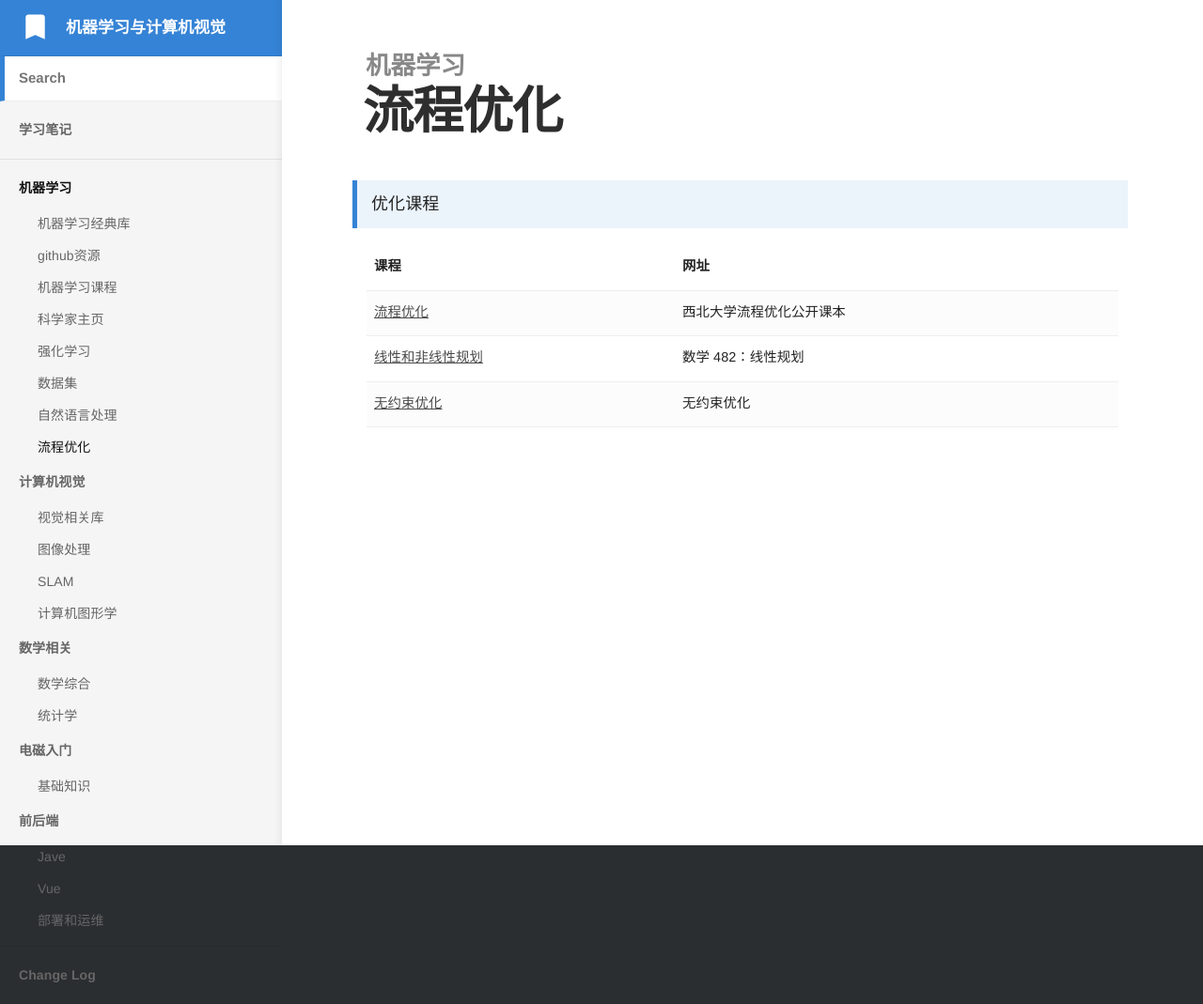
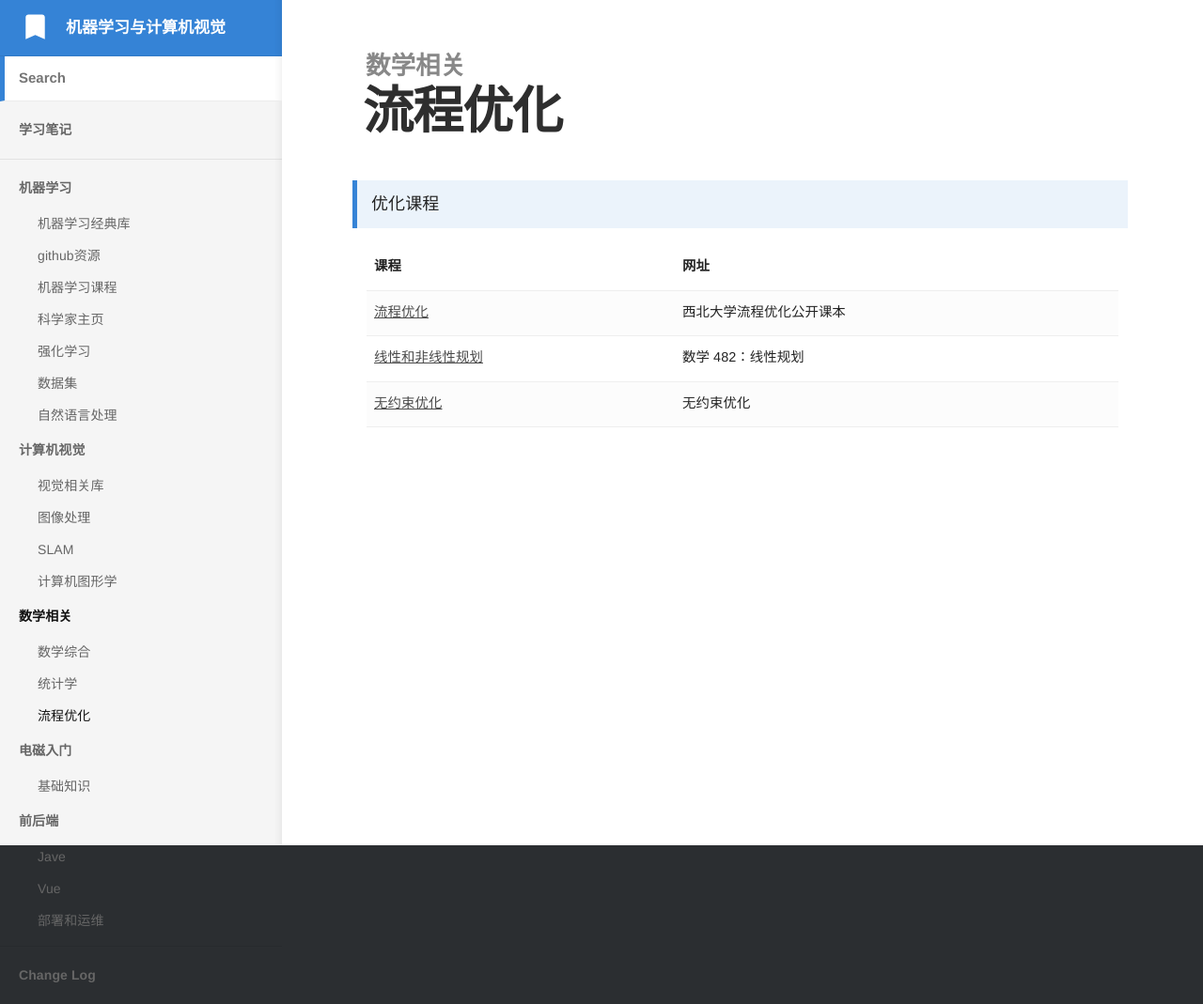
Before and after one commit to bashendixie/Machine_Learning_Notes, a Jekyll site: the page built from _docs/3、数学相关/流程优化.md, in a window 1280 px wide. Shown: the whole page at 94% size. Built offline with Jekyll 4.4.1, drawn with Linux system fonts in a browser that asks for light colours; some web fonts are replaced.

Commit message:
no message

```diff
--- a/_docs/1、机器学习/流程优化.md
+++ b/_docs/3、数学相关/流程优化.md
@@ -1,7 +1,7 @@
 ---
 title: 流程优化
-category: 机器学习
-order: 13
+category: 数学相关
+order: 3
 ---
 
 > 优化课程
```
Also changed, not shown: _docs/3、数学相关/统计学.md (+1 -1 lines).
